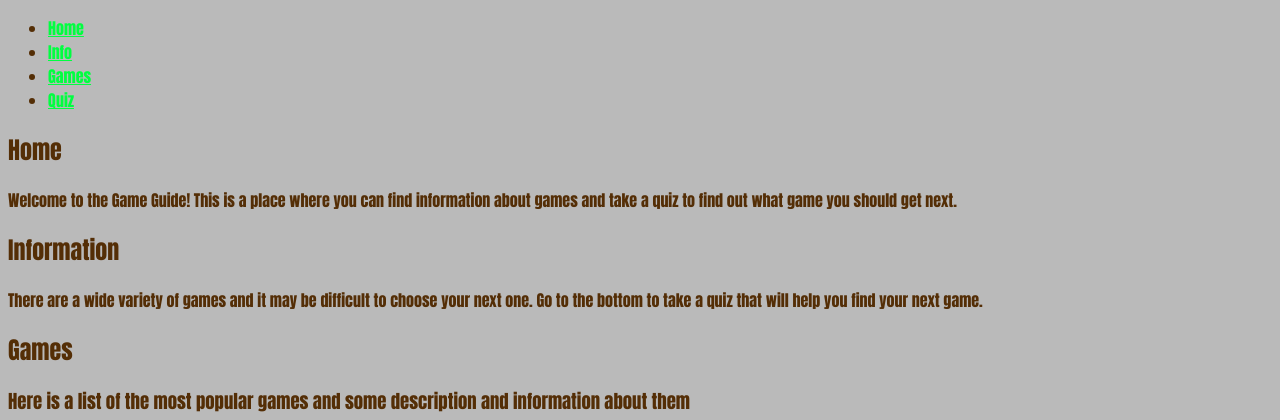
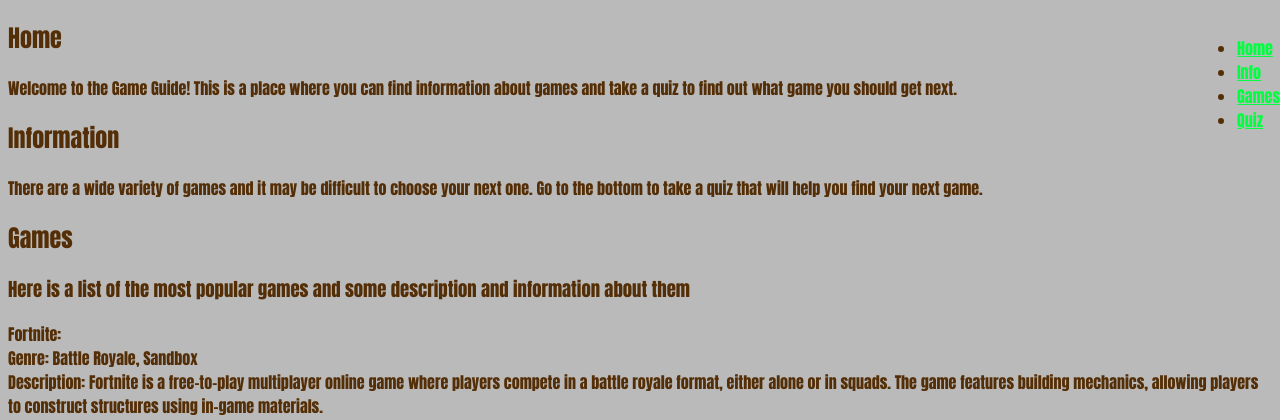
Before and after one commit to cookieinbprep/cookieinbprep.github.io, a plain HTML site: page index.html in a window 1280 px wide. Shown: the top 420 px of the page. Drawn offline with Linux system fonts and the light colour scheme.

Commit message:
headerright?

```diff
--- a/style.css
+++ b/style.css
@@ -3,7 +3,7 @@ html {
     width: 100%;
     background-color:rgb(186, 186, 186);
   }
-#top-header {
+header {
     position: fixed;
     right:0;
 }
```
